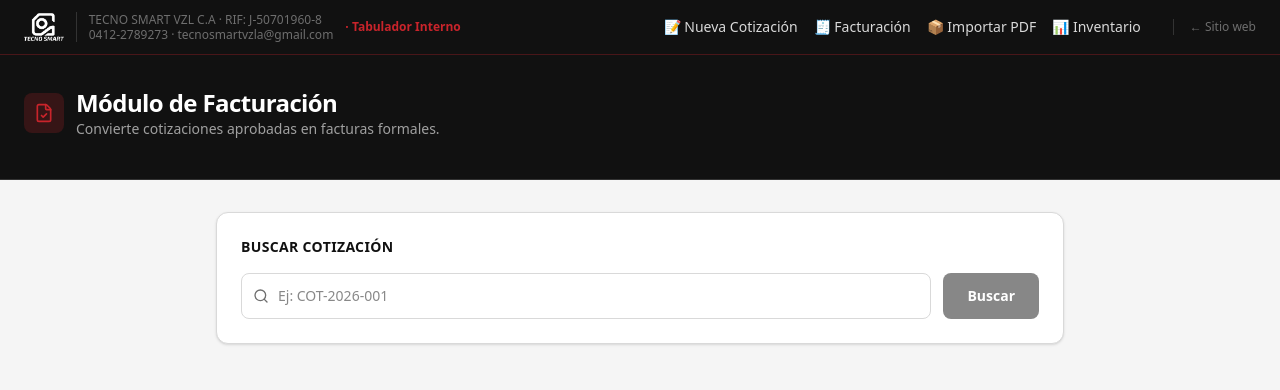
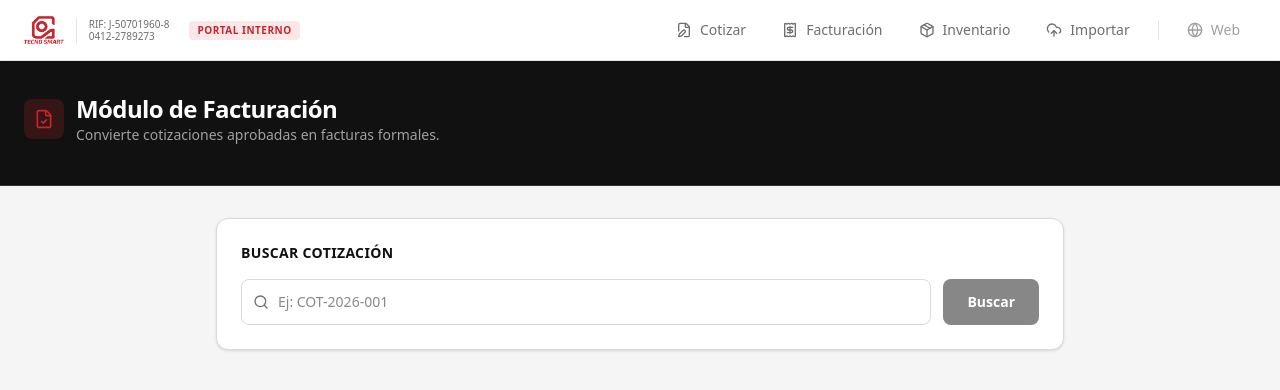
Before and after one commit to lumencreativo-dev/tecnosmart, a Next.js app: page /cotizador/facturacion in a window 1280 px wide. Shown: the top 390 px of the page. Built offline with nearby package versions, Linux system fonts and the light colour scheme; no server answers.

Commit message:
feat: rediseño de layout interno estilo app movil con iconos y bottom nav

```diff
--- a/src/app/cotizador/layout.tsx
+++ b/src/app/cotizador/layout.tsx
@@ -6,10 +6,12 @@ import type { Metadata } from "next";
 import Image from "next/image";
 import Link from "next/link";
 
+import { FileEdit, Receipt, UploadCloud, Package, Globe } from "lucide-react";
+
 export const metadata: Metadata = {
   title: "Tabulador Comercial | TecnoSmart",
   description: "Herramienta interna de cotizaciones TecnoSmart",
-  robots: { index: false, follow: false }, // noindex: evita indexación
+  robots: { index: false, follow: false },
 };
 
 export default function CotizadorLayout({
@@ -18,42 +20,63 @@ export default function CotizadorLayout({
   children: React.ReactNode;
 }) {
   return (
-    <div className="min-h-screen bg-[#f8fafc]">
-      {/* Header interno */}
-      <header className="bg-[#111111] border-b border-[#c9242b]/30 px-6 py-3 flex items-center justify-between">
+    <div className="min-h-screen bg-[#f8fafc] pb-20 md:pb-0">
+      {/* ── HEADER SUPERIOR ── */}
+      <header className="bg-white border-b border-[#e5e5e5] px-6 py-3 flex items-center justify-between sticky top-0 z-40 shadow-sm">
         <div className="flex items-center gap-3">
-          <Image src="/logo-blanco.png" alt="TecnoSmart" width={130} height={36} className="h-7 w-auto object-contain" />
-          <div className="hidden sm:block border-l border-[#333] pl-3">
-            <p className="text-[#6e6e6e] text-xs leading-tight">TECNO SMART VZL C.A · RIF: J-50701960-8</p>
-            <p className="text-[#6e6e6e] text-xs leading-tight">0412-2789273 · tecnosmartvzla@gmail.com</p>
+          <Image src="/logo-color.png" alt="TecnoSmart" width={130} height={36} className="h-7 w-auto object-contain" />
+          <div className="hidden sm:block border-l border-[#e5e5e5] pl-3">
+            <p className="text-[#6e6e6e] text-[10px] leading-tight font-medium">RIF: J-50701960-8</p>
+            <p className="text-[#6e6e6e] text-[10px] leading-tight font-medium">0412-2789273</p>
           </div>
-          <span className="text-[#c9242b] text-xs font-semibold hidden md:block">· Tabulador Interno</span>
+          <span className="bg-[#c9242b]/10 text-[#c9242b] px-2 py-0.5 rounded text-[10px] font-bold hidden md:block uppercase tracking-wider ml-2">Portal Interno</span>
         </div>
-        <nav className="flex items-center gap-6">
-          <div className="hidden md:flex items-center gap-4 text-sm">
-            <Link href="/cotizador" className="text-[#d9d9d9] hover:text-white transition-colors">
-              📝 Nueva Cotización
-            </Link>
-            <Link href="/cotizador/facturacion" className="text-[#d9d9d9] hover:text-white transition-colors">
-              🧾 Facturación
-            </Link>
-            <Link href="/cotizador/importar" className="text-[#d9d9d9] hover:text-white transition-colors">
-              📦 Importar PDF
-            </Link>
-            <Link href="/cotizador/inventario" className="text-[#d9d9d9] hover:text-white transition-colors">
-              📊 Inventario
-            </Link>
-          </div>
-          <Link
-            href="/"
-            className="text-xs text-[#6e6e6e] hover:text-[#c9242b] transition-colors border-l border-[#333] pl-4 ml-2"
-          >
-            ← Sitio web
+
+        {/* Navegación Desktop */}
+        <nav className="hidden md:flex items-center gap-1 text-sm font-medium">
+          <Link href="/cotizador" className="flex items-center gap-2 px-4 py-2 text-[#6e6e6e] hover:text-[#c9242b] hover:bg-red-50 rounded-lg transition-colors">
+            <FileEdit className="w-4 h-4" /> Cotizar
+          </Link>
+          <Link href="/cotizador/facturacion" className="flex items-center gap-2 px-4 py-2 text-[#6e6e6e] hover:text-[#c9242b] hover:bg-red-50 rounded-lg transition-colors">
+            <Receipt className="w-4 h-4" /> Facturación
+          </Link>
+          <Link href="/cotizador/inventario" className="flex items-center gap-2 px-4 py-2 text-[#6e6e6e] hover:text-[#c9242b] hover:bg-red-50 rounded-lg transition-colors">
+            <Package className="w-4 h-4" /> Inventario
+          </Link>
+          <Link href="/cotizador/importar" className="flex items-center gap-2 px-4 py-2 text-[#6e6e6e] hover:text-[#c9242b] hover:bg-red-50 rounded-lg transition-colors">
+            <UploadCloud className="w-4 h-4" /> Importar
+          </Link>
+
+          <div className="w-px h-5 bg-[#e5e5e5] mx-2"></div>
+
+          <Link href="/" className="flex items-center gap-2 px-4 py-2 text-[#a0a0a0] hover:text-[#111] transition-colors">
+            <Globe className="w-4 h-4" /> Web
           </Link>
         </nav>
       </header>
 
+      {/* ── CONTENIDO ── */}
       {children}
+
+      {/* ── BOTTOM NAVIGATION (MÓVIL) ── */}
+      <nav className="md:hidden fixed bottom-0 left-0 w-full bg-white border-t border-[#e5e5e5] flex justify-around items-center h-16 z-50 px-2 pb-safe shadow-[0_-4px_10px_rgba(0,0,0,0.03)]">
+        <Link href="/cotizador" className="flex flex-col items-center justify-center w-full h-full text-[#6e6e6e] hover:text-[#c9242b]">
+          <FileEdit className="w-5 h-5 mb-1" />
+          <span className="text-[10px] font-medium">Cotizar</span>
+        </Link>
+        <Link href="/cotizador/facturacion" className="flex flex-col items-center justify-center w-full h-full text-[#6e6e6e] hover:text-[#c9242b]">
+          <Receipt className="w-5 h-5 mb-1" />
+          <span className="text-[10px] font-medium">Facturas</span>
+        </Link>
+        <Link href="/cotizador/inventario" className="flex flex-col items-center justify-center w-full h-full text-[#6e6e6e] hover:text-[#c9242b]">
+          <Package className="w-5 h-5 mb-1" />
+          <span className="text-[10px] font-medium">Stock</span>
+        </Link>
+        <Link href="/" className="flex flex-col items-center justify-center w-full h-full text-[#6e6e6e] hover:text-[#111]">
+          <Globe className="w-5 h-5 mb-1" />
+          <span className="text-[10px] font-medium">Web</span>
+        </Link>
+      </nav>
     </div>
   );
 }
```
